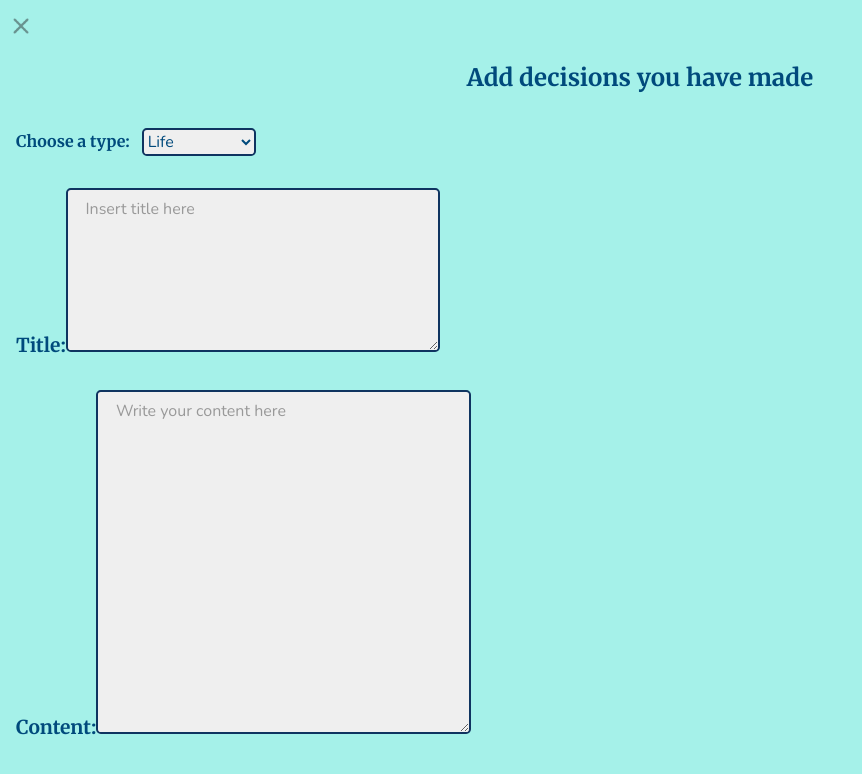
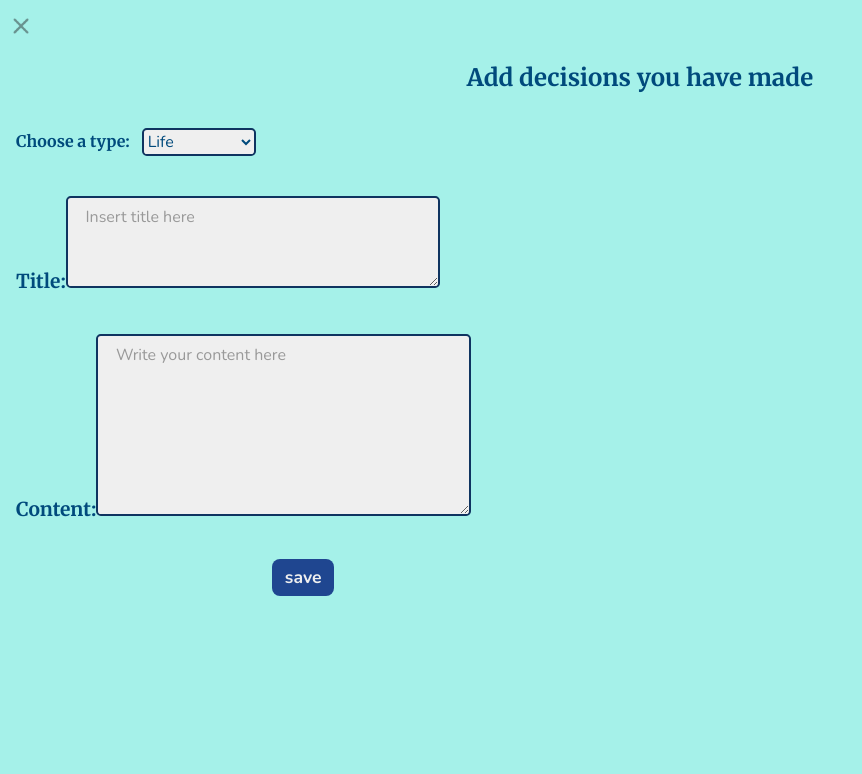
Before and after one commit to chriskokc/react-decision-making, a React (Create React App) app: page /react-decision-making/addDecisions in a window 1280 px wide. Shown: the top 774 px of the page, without its empty margins (0-862 px from the left). Built offline with nearby package versions, Linux system fonts and the light colour scheme; the HTML template or start-up script is replaced by a standard one.

Commit message:
created Button component and added margin to Form textarea.

```diff
--- /dev/null
+++ b/src/components/Button/Button.jsx
@@ -0,0 +1,11 @@
+import "./Button.scss";
+
+const Button = ({ buttonText, onClick }) => {
+  return (
+    <button className="button" onClick={onClick}>
+      {buttonText}
+    </button>
+  );
+};
+
+export default Button;
--- /dev/null
+++ b/src/components/Button/Button.scss
@@ -0,0 +1,14 @@
+@use "../../styles/variables" as *;
+
+.button {
+    position: relative;
+    left: 17rem;
+    top: 1.3rem;
+    border: none;
+    border-radius: 0.5rem;
+    background-color: $color-button;
+    color: $color-secondary;
+    padding: 0.4rem 0.8rem;
+    font-size: 1.1rem;
+    font-weight: bold;
+}
--- a/src/components/Form/Form.jsx
+++ b/src/components/Form/Form.jsx
@@ -10,7 +10,7 @@ const Form = ({ title, isTitleForm }) => {
         name={`${title}-form`}
         className="form__textarea"
         cols="40"
-        rows={isTitleForm ? "8" : "18"}
+        rows={isTitleForm ? "4" : "9"}
         placeholder={
           isTitleForm ? "Insert title here" : "Write your content here"
         }
--- a/src/components/Form/Form.scss
+++ b/src/components/Form/Form.scss
@@ -7,12 +7,12 @@
         font-family: $font-secondary;
         font-size: 1.2rem;
         font-weight: 700;
-        margin: 0.3rem 0 0.8rem;
     }
 
     &__textarea {
         border: 2px solid $color-border;
         border-radius: 0.3rem;
+        margin-top: 0.5rem;
         padding: 0.5rem 1.1rem;
         background-color: $color-secondary;
 
--- a/src/pages/AddDecisions/AddDecisions.jsx
+++ b/src/pages/AddDecisions/AddDecisions.jsx
@@ -1,6 +1,7 @@
 import blackCross from "../../assets/images/black-cross.png";
 import Form from "../../components/Form/Form";
 import DropdownMenu from "../../components/DropdownMenu/DropdownMenu";
+import Button from "../../components/Button/Button";
 import "./AddDecisions.scss";
 import { Link } from "react-router-dom";
 
@@ -18,6 +19,7 @@ const AddDecision = () => {
       <DropdownMenu />
       <Form title="Title" isTitleForm={true} />
       <Form title="Content" isTitleForm={false} />
+      <Button buttonText="save" />
     </div>
   );
 };
--- a/src/styles/_variables.scss
+++ b/src/styles/_variables.scss
@@ -8,7 +8,7 @@ $desktop-breakpoint: 1024px;
 $color-primary: #A5F1E9;
 $color-secondary: #EFEFEF;
 $color-border: #0F3460;
-$color-button: #005691;
+$color-button: #1F4690;
 $color-text: #004A7C;
 $color-select: #748DA6;
 
```
